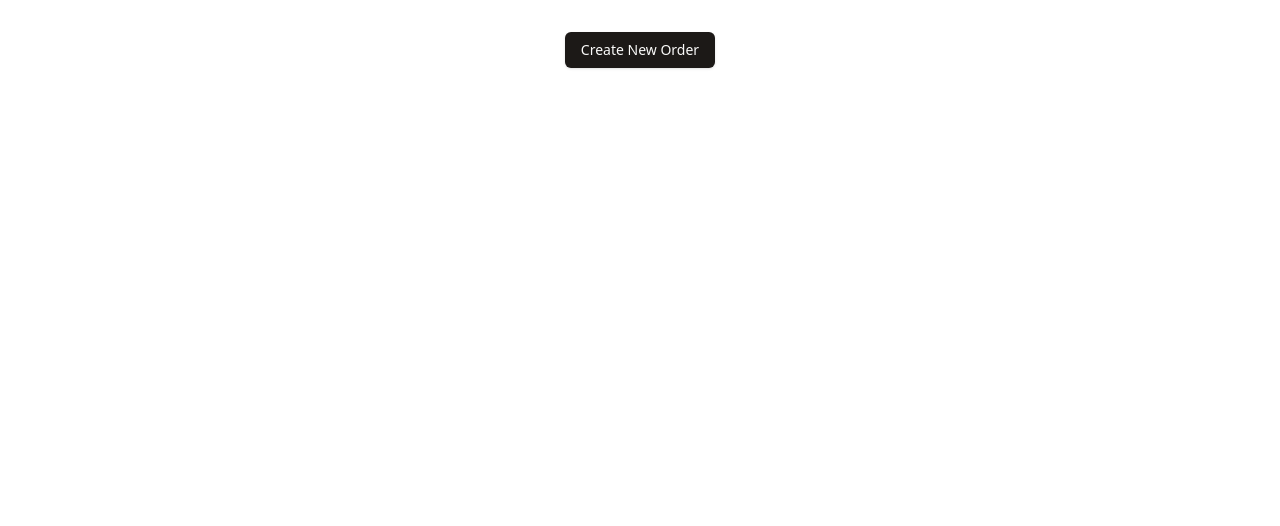
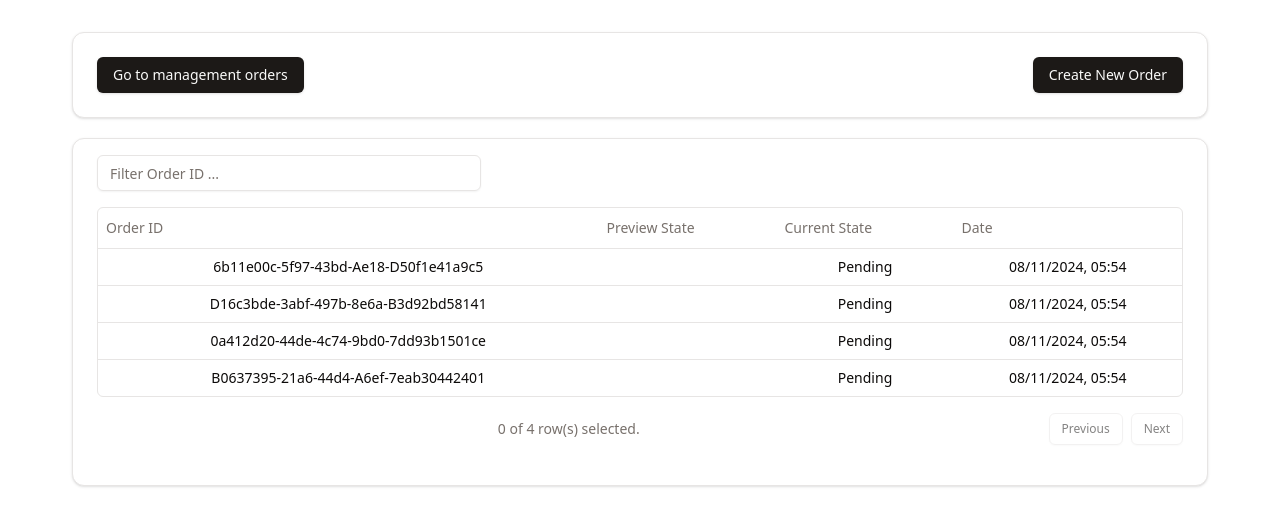
Before and after one commit to jua1000n/Sainapsis-Test, a React (Vite) app: page / in a window 1280 px wide. Shown: the top 526 px of the page. Built offline with nearby package versions, Linux system fonts and the light colour scheme.

Commit message:
update UserInterface add components

```diff
--- a/src/pages/UserInterface.tsx
+++ b/src/pages/UserInterface.tsx
@@ -1,29 +1,21 @@
 import { FormNewOrder } from "@/components/FormNewOrder";
 import { Button } from "@/components/ui/button";
-import {
-  Dialog,
-  DialogContent,
-  DialogHeader,
-  DialogTitle,
-  DialogTrigger,
-} from "@/components/ui/dialog";
+import { Card, CardContent } from "@/components/ui/card";
+import { TransitionLog } from "@/pages/TransitionLog";
+import { Link } from "react-router-dom";
 
 export const UserInterface = () => {
-  // const { orders, addOrder } = useStore();
-
   return (
-    <div>
-      <Dialog>
-        <DialogTrigger asChild>
-          <Button>Create New Order</Button>
-        </DialogTrigger>
-        <DialogContent className="max-w-[1400px]">
-          <DialogHeader>
-            <DialogTitle>Create a new order</DialogTitle>
-          </DialogHeader>
+    <div className="flex flex-col gap-5">
+      <Card>
+        <CardContent className="w-full flex justify-between mt-6">
+          <Button>
+            <Link to="/order-management">Go to management orders</Link>
+          </Button>
           <FormNewOrder />
-        </DialogContent>
-      </Dialog>
+        </CardContent>
+      </Card>
+      <TransitionLog />
     </div>
   );
 };
```
